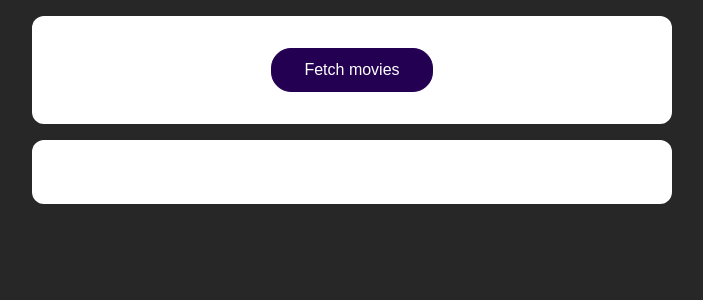
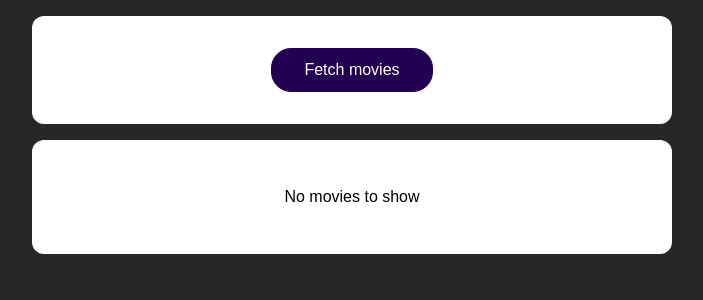
Before and after one commit to hafsasaleem27/sending-get-request, a React (Create React App) app: page / in a window 1280 px wide. Shown: the top 300 px of the page, without its empty margins (288-991 px from the left). Built offline with nearby package versions, Linux system fonts and the light colour scheme.

Commit message:
Added loading staate to the app

```diff
--- a/src/App.js
+++ b/src/App.js
@@ -4,6 +4,7 @@
 
 const App = () => {
   const [movies, setMovies] = useState([]);
+  const [isLoading, setIsLoading] = useState(false);
 
   const fetchMoviesHandler = async (event) => {
     // event.preventDefault();
@@ -29,6 +30,7 @@
 
     /* fetch with async/await */
 
+    setIsLoading(true);
     const response = await fetch("https://swapi.dev/api/films");
     const data = await response.json();
 
@@ -41,6 +43,7 @@
       };
     });
     setMovies(transformedMovieData);
+    setIsLoading(false);
   };
 
   return (
@@ -49,7 +52,9 @@
         <button onClick={fetchMoviesHandler}>Fetch movies</button>
       </section>
       <section>
-        <MovieList movies={movies} />
+        {!isLoading && movies.length > 0 && <MovieList movies={movies} />}
+        {!isLoading && movies.length === 0 && <p>No movies to show</p>}
+        {isLoading && <p>Loading...</p>}
       </section>
     </React.Fragment>
   );
```
